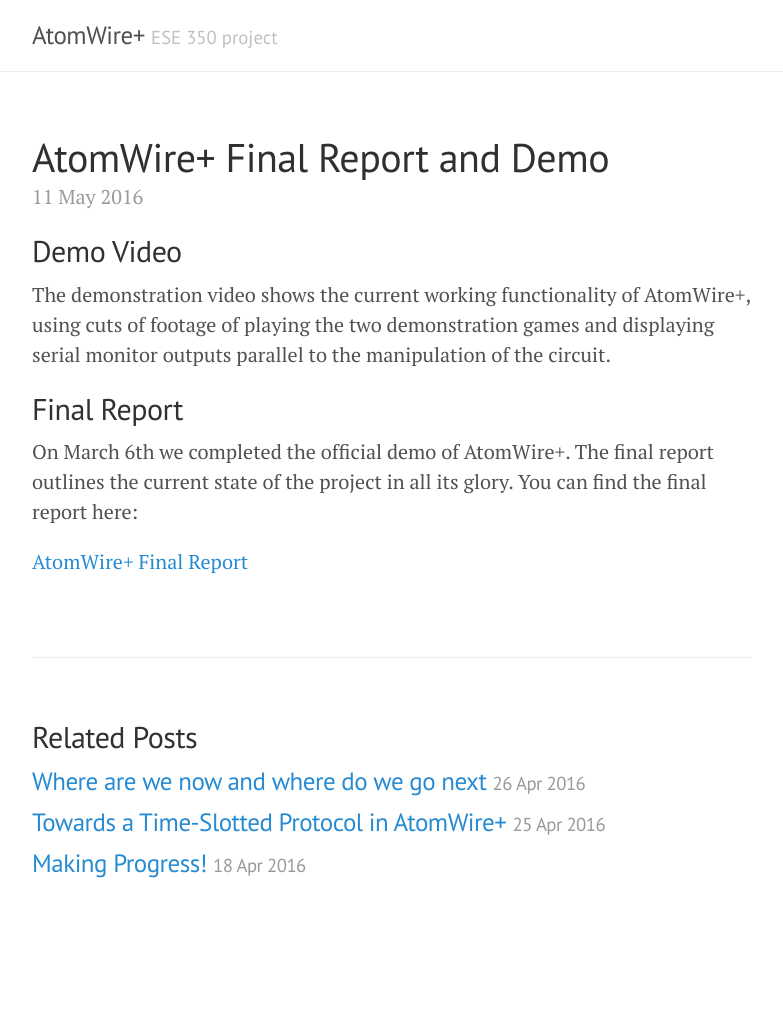
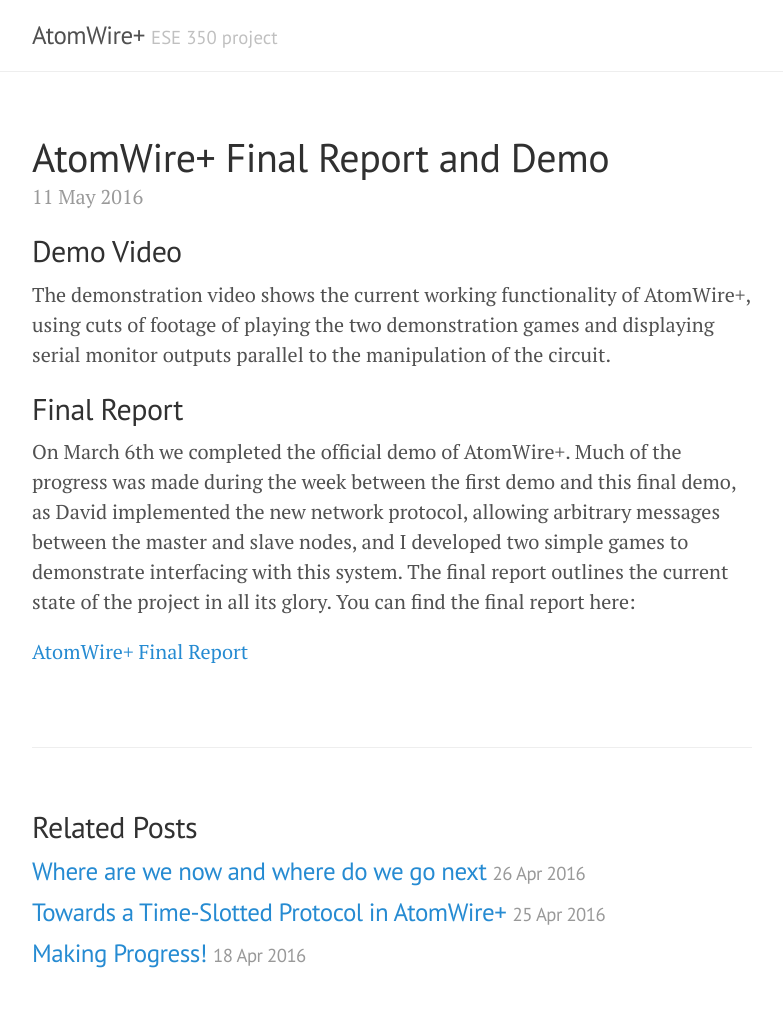
Before and after one commit to fossil12/AtomWirePlus, a Jekyll site: the page built from _posts/2016-05-11-AtomWirePlus-Final-Report-and-Demo.md, in a window 1280 px wide. Shown: the whole page, without its empty margins (248-1031 px from the left). Built offline with Jekyll 4.4.1, drawn with Linux system fonts in a browser that asks for light colours; before the commit the page ends 940 px from its top, so only the background shows below that.

Commit message:
Update 2016-05-11-AtomWirePlus-Final-Report-and-Demo.md

```diff
--- a/_posts/2016-05-11-AtomWirePlus-Final-Report-and-Demo.md
+++ b/_posts/2016-05-11-AtomWirePlus-Final-Report-and-Demo.md
@@ -7,6 +7,6 @@ author: Angelina Risi
 The demonstration video shows the current working functionality of AtomWire+, using cuts of footage of playing the two demonstration games and displaying serial monitor outputs parallel to the manipulation of the circuit.
 
 ## Final Report
-On March 6th we completed the official demo of AtomWire+. The final report outlines the current state of the project in all its glory. You can find the final report here:
+On March 6th we completed the official demo of AtomWire+. Much of the progress was made during the week between the first demo and this final demo, as David implemented the new network protocol, allowing arbitrary messages between the master and slave nodes, and I developed two simple games to demonstrate interfacing with this system. The final report outlines the current state of the project in all its glory. You can find the final report here:
 
 [AtomWire+ Final Report](https://docs.google.com/document/d/1toPThpBCSNtpZsruHBicHuylUEN3GBtxlYa6yCWUuys/edit?usp=sharing)
```
